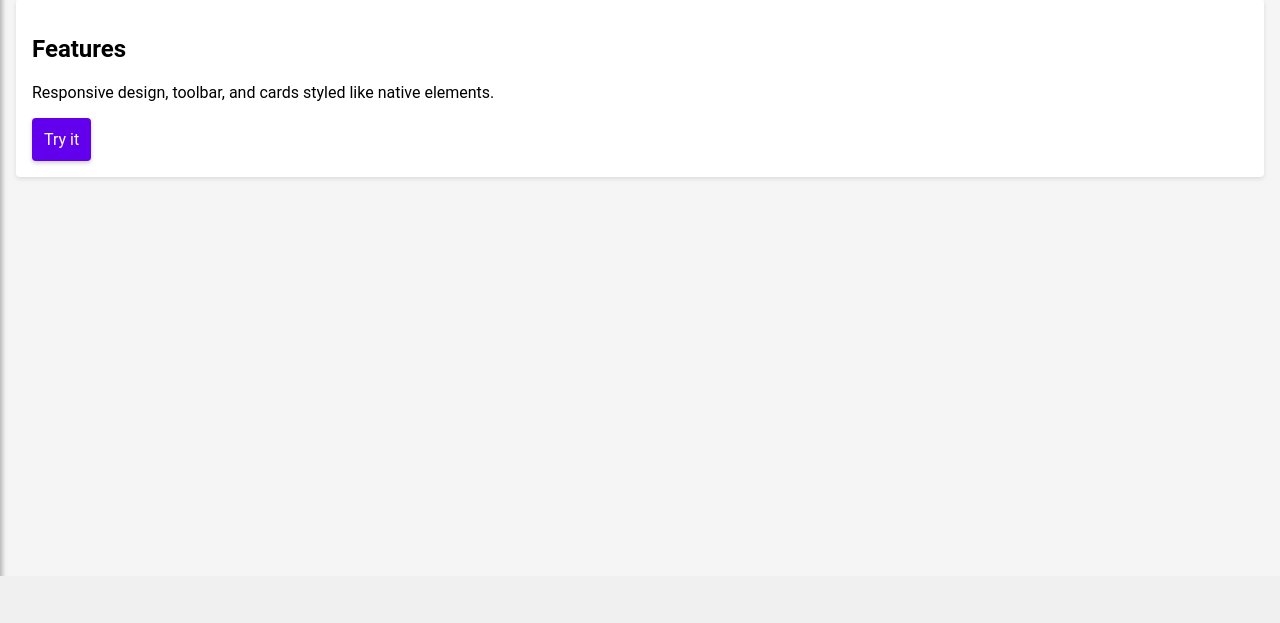
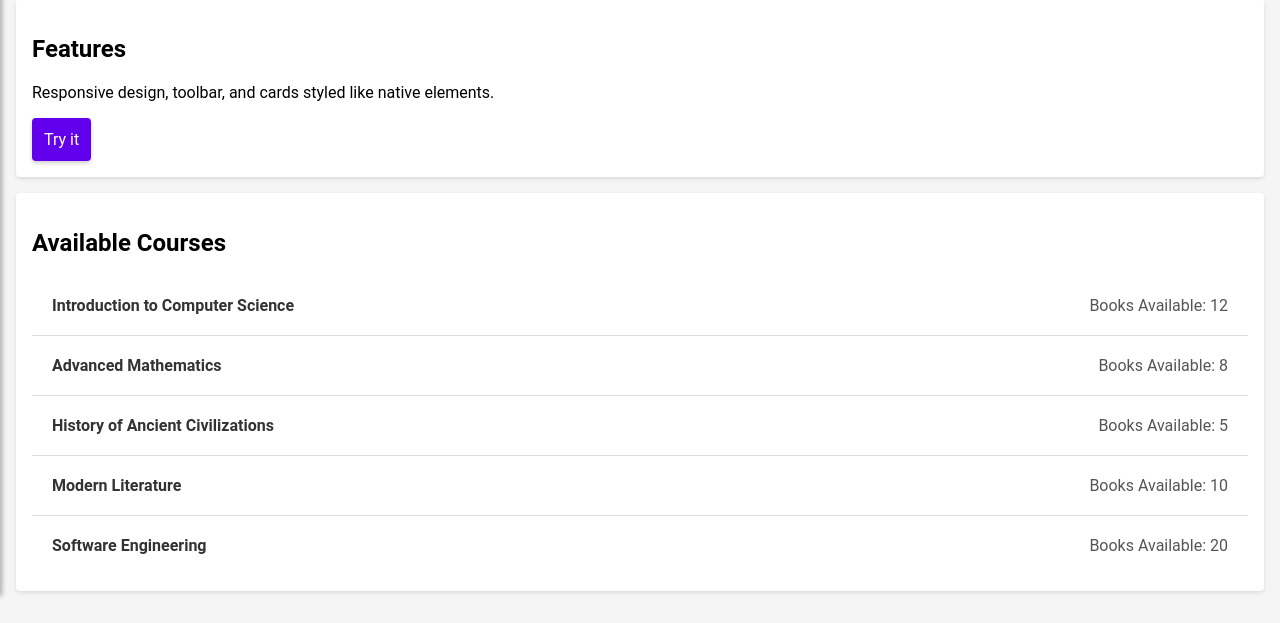
Before and after one commit to CHANCENY/book-app, a PHP site: page / in a window 1280 px wide. Shown: the part 224-847 px from the top of the page. Before the commit the page ends 800 px from the top, so only its background shows below. Run offline with PHP 8.4, Linux system fonts and the light colour scheme; some libraries are stand-ins or nearby versions.

Commit message:
comit-28

```diff
--- a/assets/styles/styles.css
+++ b/assets/styles/styles.css
@@ -502,3 +502,31 @@ input[type="password"]:focus {
         opacity: 0;
     }
 }
+
+.course-list {
+    width: 100%;
+    margin: 0 auto;
+    background-color: #fff;
+    border-radius: 10px;
+    overflow: hidden;
+}
+
+.course-item {
+    display: flex;
+    justify-content: space-between;
+    padding: 20px;
+    border-bottom: 1px solid #ddd;
+}
+
+.course-item:last-child {
+    border-bottom: none;
+}
+
+.course-title {
+    font-weight: bold;
+    color: #333;
+}
+
+.available-books {
+    color: #555;
+}
--- a/index.html
+++ b/index.html
@@ -64,6 +64,32 @@
             <p>Responsive design, toolbar, and cards styled like native elements.</p>
             <a href="#" class="button">Try it</a>
         </div>
+
+        <div class="card">
+            <h2>Available Courses</h2>
+            <div class="course-list">
+                <div class="course-item">
+                    <span class="course-title">Introduction to Computer Science</span>
+                    <span class="available-books">Books Available: 12</span>
+                </div>
+                <div class="course-item">
+                    <span class="course-title">Advanced Mathematics</span>
+                    <span class="available-books">Books Available: 8</span>
+                </div>
+                <div class="course-item">
+                    <span class="course-title">History of Ancient Civilizations</span>
+                    <span class="available-books">Books Available: 5</span>
+                </div>
+                <div class="course-item">
+                    <span class="course-title">Modern Literature</span>
+                    <span class="available-books">Books Available: 10</span>
+                </div>
+                <div class="course-item">
+                    <span class="course-title">Software Engineering</span>
+                    <span class="available-books">Books Available: 20</span>
+                </div>
+            </div>
+        </div>
     </div>
 
     <!-- Link to external JavaScript file -->
```
